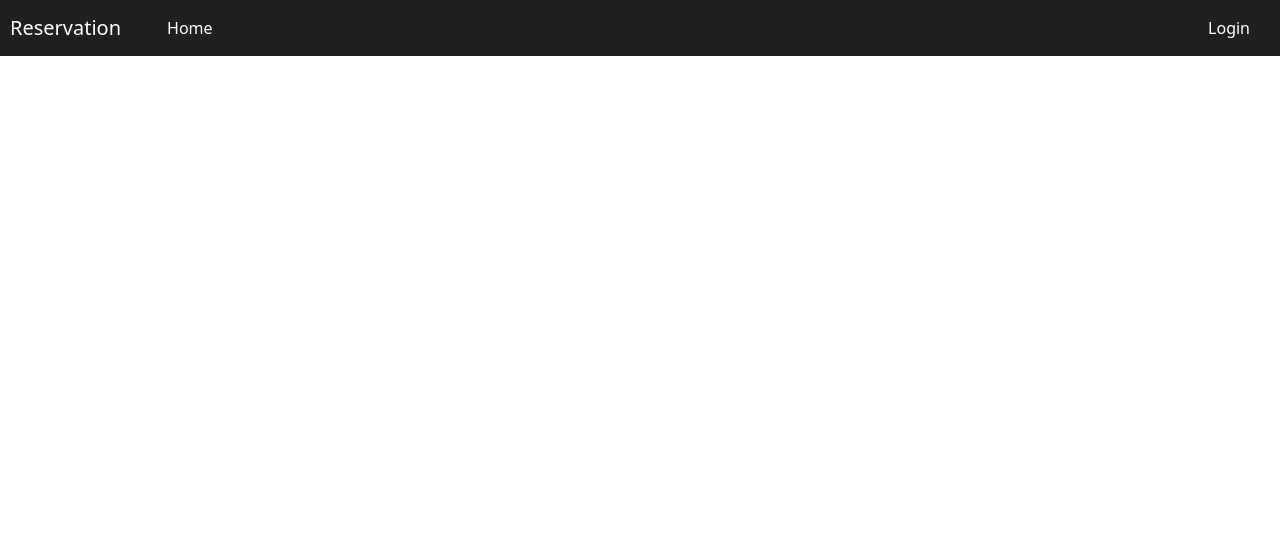
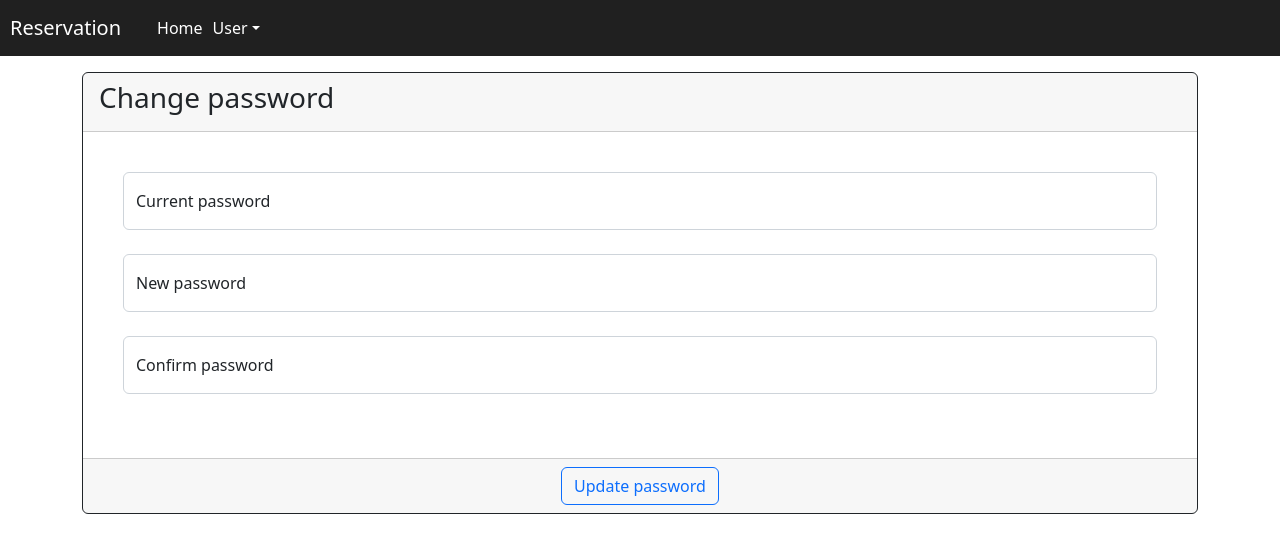
Before and after one commit to Kyusans/project-react-reservation, a React (Create React App) app: page /changepassword in a window 1280 px wide. Shown: the top 552 px of the page. Built offline with nearby package versions, Linux system fonts and the light colour scheme.

Commit message:
added change password functionality

```diff
--- a/src/App.js
+++ b/src/App.js
@@ -2,6 +2,7 @@ import { BrowserRouter, Route, Routes } from "react-router-dom";
 import Home from "./components/Home";
 import Login from "./components/Login";
 import NavigationBar from "./components/NavigationBar";
+import ChangePassword from "./components/ChangePassword";
 
 function App() {
   return (
@@ -11,6 +12,7 @@ function App() {
         <Routes>
           <Route path="/" element={<Home />}/>
           <Route path="/login" element={<Login />}/>
+          <Route path="/changepassword" element={<ChangePassword />}/>
         </Routes>
       </BrowserRouter>
     </>
--- /dev/null
+++ b/src/components/ChangePassword.js
@@ -0,0 +1,80 @@
+import axios from "axios";
+import { useState } from "react";
+import { Card, Form, FloatingLabel, Container, Button } from "react-bootstrap";
+import { useNavigate } from "react-router-dom";
+
+const ChangePassword = () => {
+  const [validated, setValidated] = useState(false);
+  const [oldPassword, setOldPassword] = useState("");
+  const [newPassword, setNewPassword] = useState("");
+  const [confirmPassword, setConfirmPassword] = useState("");
+  const navigateTo = useNavigate();
+
+  const changePassword = () =>{
+    const url = sessionStorage.getItem("url") + "/users.php";
+    const userId = localStorage.getItem("userId");
+    const jsonData = {userId:userId, oldPassword:oldPassword, newPassword:newPassword};
+    const formData = new FormData();
+    formData.append("operation", "changePassword");
+    formData.append("json", JSON.stringify(jsonData));
+    axios({url: url, data: formData, method: "post"})
+    .then((res)=>{
+      if(res.data === -1){
+        alert("Invalid current password");
+        setOldPassword("");
+      }else if(res.data !== 0){
+        alert("success", "Success!");
+        setTimeout(() => {navigateTo("/");}, 1000);
+      }else{
+        alert("invalid password")
+      }
+    })
+    .catch((err)=>{
+      alert("There was an error: " + err);
+    })
+  }
+  const formValidation = (e) =>{
+    const form = e.currentTarget;
+    if(form.checkValidity() === false){
+      e.preventDefault();
+      e.stopPropagation();
+    }else if(newPassword !== confirmPassword){
+      alert("confirm password should be thesame");
+      setConfirmPassword("");
+    }else{
+      e.preventDefault();
+      e.stopPropagation();
+      changePassword();
+    }
+    setValidated(true);
+  }
+  if (localStorage.getItem("isLoggedIn") !== "1") {
+    navigateTo("/");
+  }
+  return (
+    <>
+      <Container fluid="md" className="mt-3" >
+        <Card border="dark">
+          <Card.Header><h3>Change password</h3></Card.Header>
+          <Form validated={validated} noValidate onSubmit={formValidation}>
+            <Card.Body>
+                <FloatingLabel className="mb-4" label="Current password">
+                  <Form.Control type="password" placeholder="Current password" value={oldPassword} onChange={(e)=>setOldPassword(e.target.value)} required/>
+                </FloatingLabel>
+                <FloatingLabel className="mb-4" label="New password">
+                  <Form.Control type="password" placeholder="New password" value={newPassword} onChange={(e)=>setNewPassword(e.target.value)} required/>
+                </FloatingLabel>
+                <FloatingLabel className="mb-4" label="Confirm password">
+                  <Form.Control type="password" placeholder="Confirm password" value={confirmPassword} onChange={(e)=>setConfirmPassword(e.target.value)} required/>
+                </FloatingLabel>
+            </Card.Body>
+            <Card.Footer>
+              <Container className="text-center"><Button type="submit" variant="outline-primary">Update password</Button></Container>
+            </Card.Footer>
+          </Form>
+        </Card>
+      </Container>
+    </>
+   );
+}
+export default ChangePassword;
--- a/src/components/Home.js
+++ b/src/components/Home.js
@@ -44,9 +44,7 @@ function Home() {
   };
 
   function handleEventClick(info) {
-    console.log("Event: " + JSON.stringify(events));
     setSchedId(info.event.id);
-    console.log("sched id: " + schedId);
     openViewModal();
   };
   useEffect(()=>{
@@ -72,7 +70,6 @@ function Home() {
           plugins={[dayGridPlugin]}
           initialView='dayGridMonth'
           events={events}
-
           eventContent={renderEventContent}
           eventClick={handleEventClick}
         />
--- a/src/components/Login.js
+++ b/src/components/Login.js
@@ -30,7 +30,7 @@ const Login = (props) => {
       if(res.data !== 0){
         getAlert("success", "Success!");
         localStorage.setItem("isLoggedIn", "1");
-        console.log("Local Storage: " + localStorage.getItem("isLoggedIn"));
+        localStorage.setItem("userId", res.data[0].usr_id);
         setTimeout(()=>{window.location.reload();}, 1250);
       }else{
         setTimeout(() => {setShowInvalid(true);}, 300);
--- a/src/components/NavigationBar.js
+++ b/src/components/NavigationBar.js
@@ -1,10 +1,9 @@
-import { NavLink, Navbar} from "react-bootstrap";
+import { NavLink, Navbar, NavDropdown } from "react-bootstrap";
 import "./../index.css";
 import { useState } from "react";
 import Login from "./Login";
 
 function NavBar() {
-  console.log("nav now Local Storage: " + localStorage.getItem("isLoggedIn"));
   const [showLoginModal, setShowLoginModal] = useState(false);
   const openLoginModal = () =>{setShowLoginModal(true);}
   const closeLoginModal = () =>{setShowLoginModal(false);}
@@ -12,18 +11,25 @@ function NavBar() {
     localStorage.setItem("isLoggedIn", 0);
     setTimeout(() => {window.location.reload();}, 800);
   }
+
   return (
     <>
       <Navbar className="nav-background" expand="lg" text="light">
-          <Navbar.Brand className="brand">Reservation</Navbar.Brand>
-          <Navbar.Toggle aria-controls="basic-navbar-nav "/>
-          <Navbar.Collapse className="brand" id="basic-navbar-nav">
+        <Navbar.Brand className="brand">Reservation</Navbar.Brand>
+        <Navbar.Toggle aria-controls="basic-navbar-nav" />
+        <Navbar.Collapse className="brand" id="basic-navbar-nav">
           <NavLink className="link-text" href="/">Home</NavLink>
-          {localStorage.getItem("isLoggedIn") !== "1" ? (<NavLink className="link-text ms-auto" onClick={openLoginModal}>Login</NavLink>)
-            :(<NavLink className="link-text ms-auto" onClick={handleLogOut}>Logout</NavLink>)
-          }
-
-          </Navbar.Collapse>
+          <NavDropdown title="User" id="basic-nav-dropdown" className="link-text">
+            {localStorage.getItem("isLoggedIn") !== "1" ? (
+              <NavDropdown.Item onClick={openLoginModal}>Login</NavDropdown.Item>
+            ) : (
+              <>
+                <NavDropdown.Item href="/changepassword">Change password</NavDropdown.Item><hr />
+                <NavDropdown.Item onClick={handleLogOut}>Logout</NavDropdown.Item>
+              </>
+            )}
+          </NavDropdown>
+        </Navbar.Collapse>
       </Navbar>
       <Login show={showLoginModal} onHide={closeLoginModal} />
     </>
--- a/src/components/ViewSchedule.js
+++ b/src/components/ViewSchedule.js
@@ -35,17 +35,16 @@ function ViewSchedule(props) {
   return (
     <>
       <Modal show={show} onHide={onHide}>
-        <Modal.Header>{schedule.sched_title}</Modal.Header>
+        <Modal.Header><h3>{schedule.sched_title}</h3></Modal.Header>
         <Modal.Body>
-          <Container className="d-flex justify-content-between align-items-center w-50 mb-3">
-            {schedule.sched_startDate}
+          <Container className="d-flex justify-content-between align-items-center w-75 mb-3">
+            <div>{schedule.sched_startDate}</div>
             <FontAwesomeIcon icon={faArrowRight} size="lg" color="#000" />
-            {schedule.sched_endDate}
+            <div>{schedule.sched_endDate}</div>
           </Container>
           <Card border="dark">
             <Card.Body>
               {schedule.sched_description}
-
             </Card.Body>
           </Card>
 
--- a/src/index.css
+++ b/src/index.css
@@ -110,7 +110,7 @@ code {
 
 .brand{
   padding-left: 10px;
-  padding-right: 20px;
+  padding-right: 10px;
 }
 
 .max-height{
```
